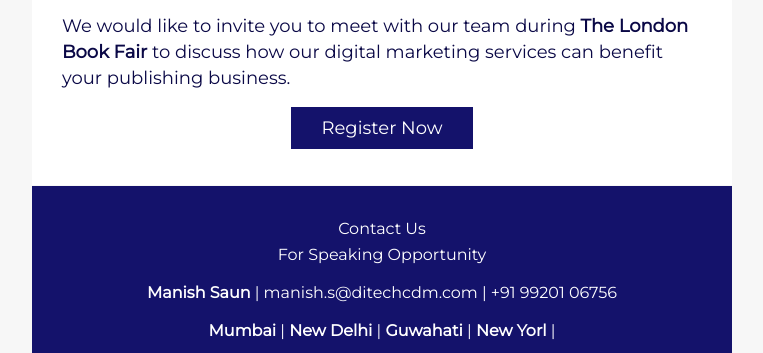
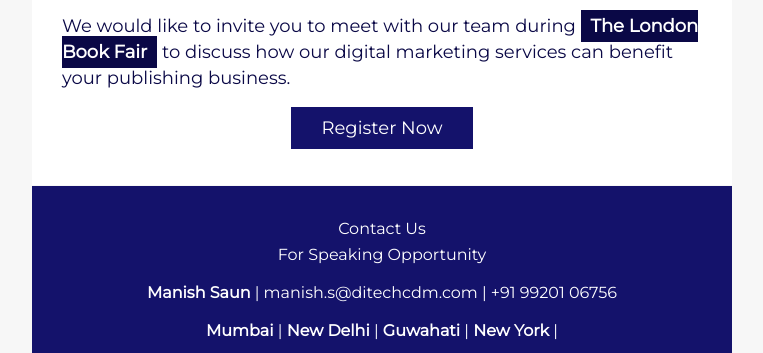
Before and after one commit to yadavashishdhirendra/ditech-campaign-email, a plain HTML site: page index.html in a window 1280 px wide. Shown: the part 1250-1603 px from the top of the page, without its empty margins (258-1021 px from the left). Drawn offline with Linux system fonts and the light colour scheme; grey boxes are pictures that could not be loaded.

Commit message:
added commit

```diff
--- a/index.html
+++ b/index.html
@@ -157,7 +157,7 @@
 									<td style="padding:0 0 20px 0;color:#153643;">
 										<p
 											style="margin:0 0 12px 0;font-size:18px;line-height:26px;font-family: 'Montserrat', sans-serif;text-align: left;color: #0A0846;">
-											We would like to invite you to meet with our team during <strong>The London
+											We would like to invite you to meet with our team during <strong style="background-color: #0A0846;color: white;padding: 5px 10px 5px 10px;">The London
 												Book
 												Fair</strong> to discuss how our digital marketing services can benefit
 											your
@@ -204,7 +204,7 @@
 											<span style="font-weight: bold;">Mumbai</span> |
 											<span style="font-weight: bold;">New Delhi</span> |
 											<span style="font-weight: bold;">Guwahati</span> |
-											<span style="font-weight: bold;">New Yorl</span> |
+											<span style="font-weight: bold;">New York</span> |
 										</p>
 										<p
 											style="margin:0 0 0px 0;font-size:16px;line-height:26px;font-family: 'Montserrat', sans-serif;;text-align: center;color: white;">
```
